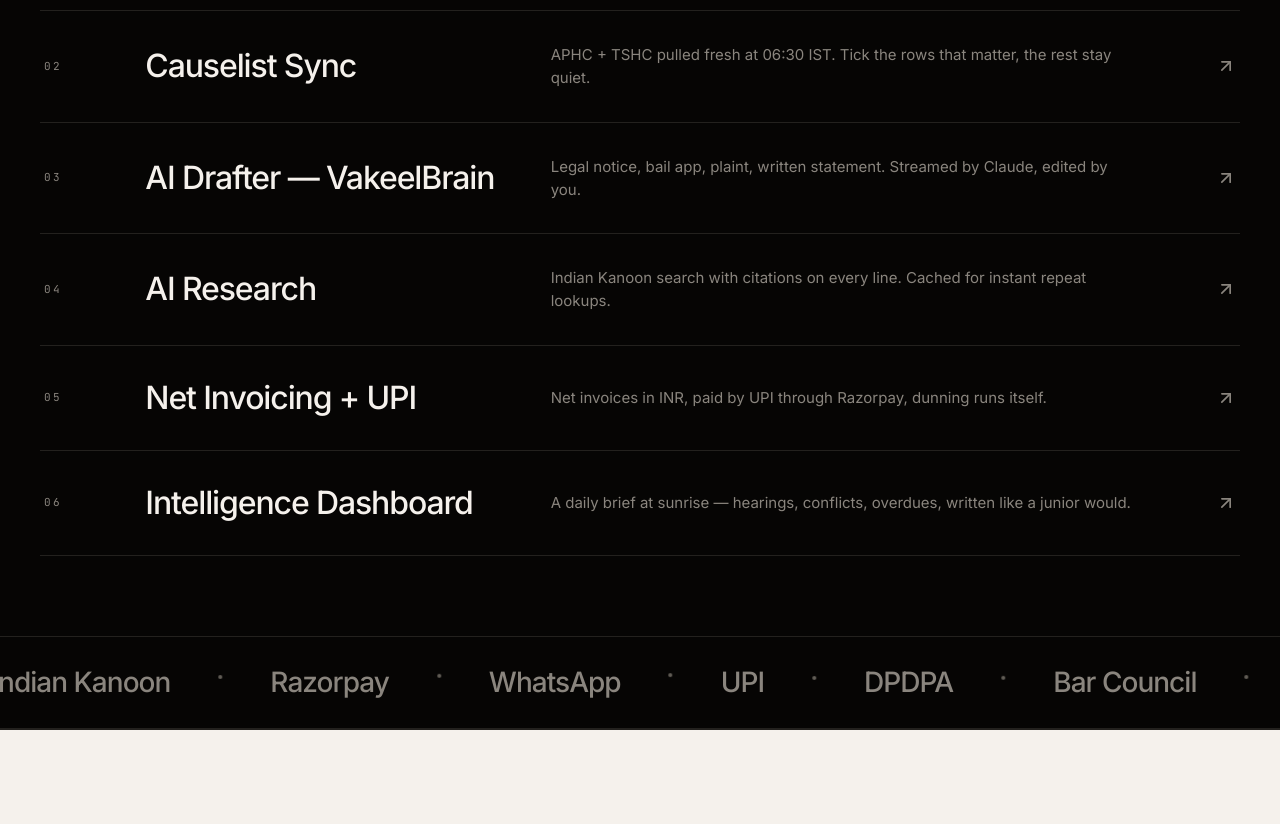
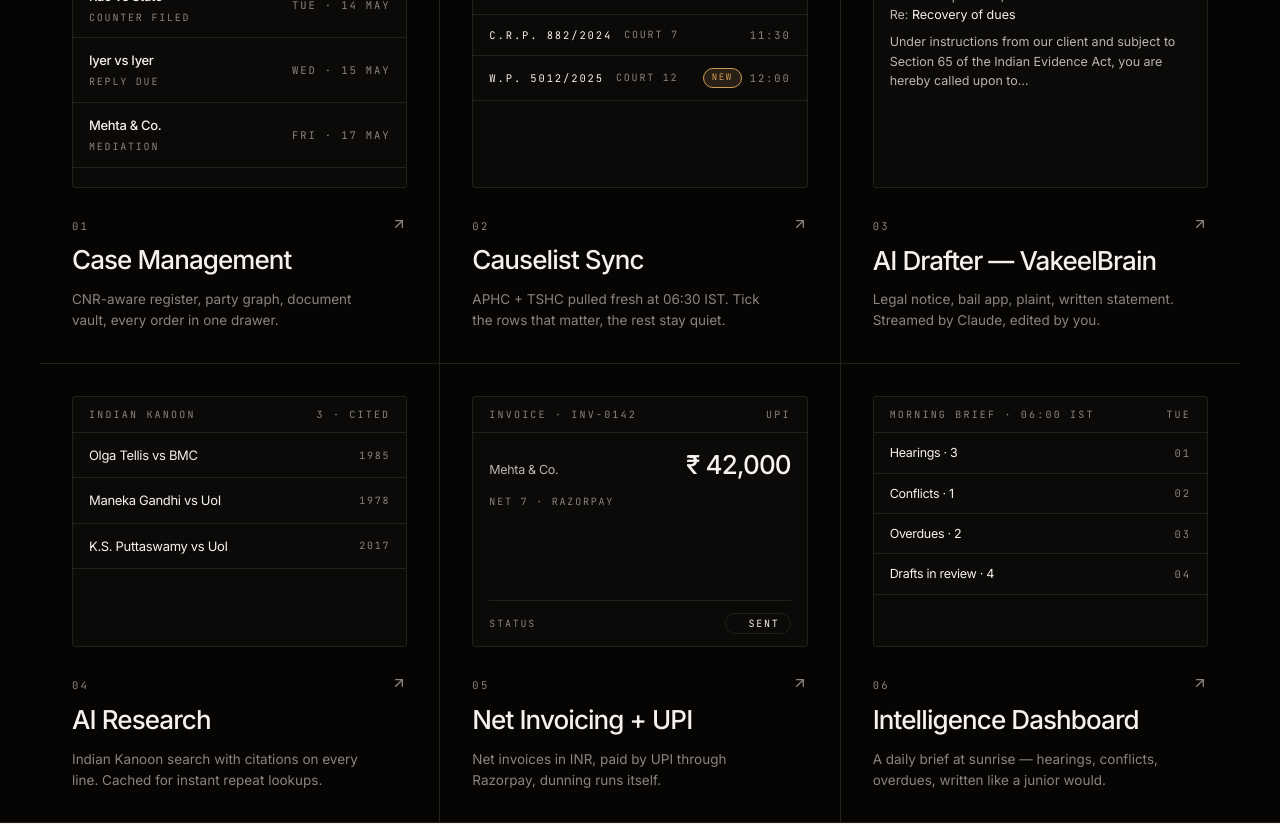
Before and after one commit to Cvv9/vakeelos-marketing-website, a Next.js app: page / in a window 1280 px wide. Shown: the part 1760-2584 px from the top of the page. Built offline with nearby package versions, Linux system fonts and the light colour scheme.

Commit message:
Swap services row-rule list for tiles grid with live UI mocks

```diff
--- a/src/app/page.tsx
+++ b/src/app/page.tsx
@@ -2,7 +2,7 @@
 import { ArrowUpRight } from "lucide-react";
 import { Button } from "@/components/ui/button";
 import { HeroCinematic } from "@/components/marketing/hero-cinematic";
-import { ServicesSection } from "@/components/marketing/services-section";
+import { ServicesTiles } from "@/components/marketing/services-tiles";
 import { TestimonialRotator } from "@/components/marketing/testimonial-rotator";
 import { WorkflowSection } from "@/components/marketing/workflow-section";
 import { BookingSection } from "@/components/marketing/booking-faq";
@@ -11,7 +11,7 @@
   return (
     <>
       <HeroCinematic />
-      <ServicesSection />
+      <ServicesTiles />
       <TestimonialRotator />
       <WorkflowSection />
       <BookingSection />
--- /dev/null
+++ b/src/components/marketing/services-tiles.tsx
@@ -0,0 +1,129 @@
+"use client";
+
+import Link from "next/link";
+import { ArrowUpRight } from "lucide-react";
+import { ServiceMock } from "@/components/marketing/service-mock";
+
+type Kind =
+  | "case"
+  | "causelist"
+  | "drafter"
+  | "research"
+  | "invoicing"
+  | "dashboard";
+
+const SERVICES: {
+  num: string;
+  title: string;
+  blurb: string;
+  href: string;
+  kind: Kind;
+}[] = [
+  {
+    num: "01",
+    title: "Case Management",
+    blurb:
+      "CNR-aware register, party graph, document vault, every order in one drawer.",
+    href: "/features#cases",
+    kind: "case",
+  },
+  {
+    num: "02",
+    title: "Causelist Sync",
+    blurb:
+      "APHC + TSHC pulled fresh at 06:30 IST. Tick the rows that matter, the rest stay quiet.",
+    href: "/features#causelist",
+    kind: "causelist",
+  },
+  {
+    num: "03",
+    title: "AI Drafter — VakeelBrain",
+    blurb:
+      "Legal notice, bail app, plaint, written statement. Streamed by Claude, edited by you.",
+    href: "/features#drafter",
+    kind: "drafter",
+  },
+  {
+    num: "04",
+    title: "AI Research",
+    blurb:
+      "Indian Kanoon search with citations on every line. Cached for instant repeat lookups.",
+    href: "/features#research",
+    kind: "research",
+  },
+  {
+    num: "05",
+    title: "Net Invoicing + UPI",
+    blurb:
+      "Net invoices in INR, paid by UPI through Razorpay, dunning runs itself.",
+    href: "/features#invoicing",
+    kind: "invoicing",
+  },
+  {
+    num: "06",
+    title: "Intelligence Dashboard",
+    blurb:
+      "A daily brief at sunrise — hearings, conflicts, overdues, written like a junior would.",
+    href: "/features",
+    kind: "dashboard",
+  },
+];
+
+export function ServicesTiles() {
+  return (
+    <section
+      id="services"
+      className="relative border-b border-rule bg-paper"
+      data-paper="warm"
+    >
+      <div className="mx-auto max-w-7xl px-6 lg:px-10">
+        <div className="grid grid-cols-1 gap-10 pt-24 pb-12 lg:grid-cols-12">
+          <div className="lg:col-span-4">
+            <p className="mono text-[11px] uppercase tracking-[0.22em] text-ink-3">
+              Practice
+            </p>
+            <h2 className="display-tight mt-4 text-[40px] leading-[1.02] tracking-tight text-ink sm:text-[56px]">
+              Six rooms.
+              <br />
+              <span className="accent">One workspace.</span>
+            </h2>
+          </div>
+          <div className="lg:col-span-7 lg:col-start-6">
+            <p className="reveal max-w-xl text-[16px] leading-[1.6] text-ink-2">
+              Vakeel<span className="accent">OS</span>{" "}replaces the
+              WhatsApp-screenshot workflow with a calm, keyboard-first studio.
+              Each room is independent, every room is connected by the same
+              case spine.
+            </p>
+          </div>
+        </div>
+
+        <div className="grid grid-cols-1 gap-px bg-rule sm:grid-cols-2 lg:grid-cols-3">
+          {SERVICES.map((s) => (
+            <Link
+              key={s.num}
+              href={s.href}
+              className="service-tile group relative flex flex-col gap-6 bg-paper p-6 transition-colors hover:bg-paper-2 lg:p-8"
+            >
+              <ServiceMock kind={s.kind} />
+              <div className="flex items-start justify-between gap-4">
+                <div>
+                  <span className="mono text-[10.5px] uppercase tracking-[0.22em] text-ink-3">
+                    {s.num}
+                  </span>
+                  <h3 className="display-tight mt-2 text-[22px] font-medium leading-tight tracking-tight text-ink sm:text-[26px]">
+                    {s.title}
+                  </h3>
+                  <p className="mt-3 text-[13.5px] leading-[1.55] text-ink-3">
+                    {s.blurb}
+                  </p>
+                </div>
+                <ArrowUpRight className="mt-1 h-4 w-4 shrink-0 text-ink-3 transition-transform group-hover:-translate-y-0.5 group-hover:translate-x-0.5" />
+              </div>
+            </Link>
+          ))}
+        </div>
+      </div>
+    </section>
+  );
+}
```
